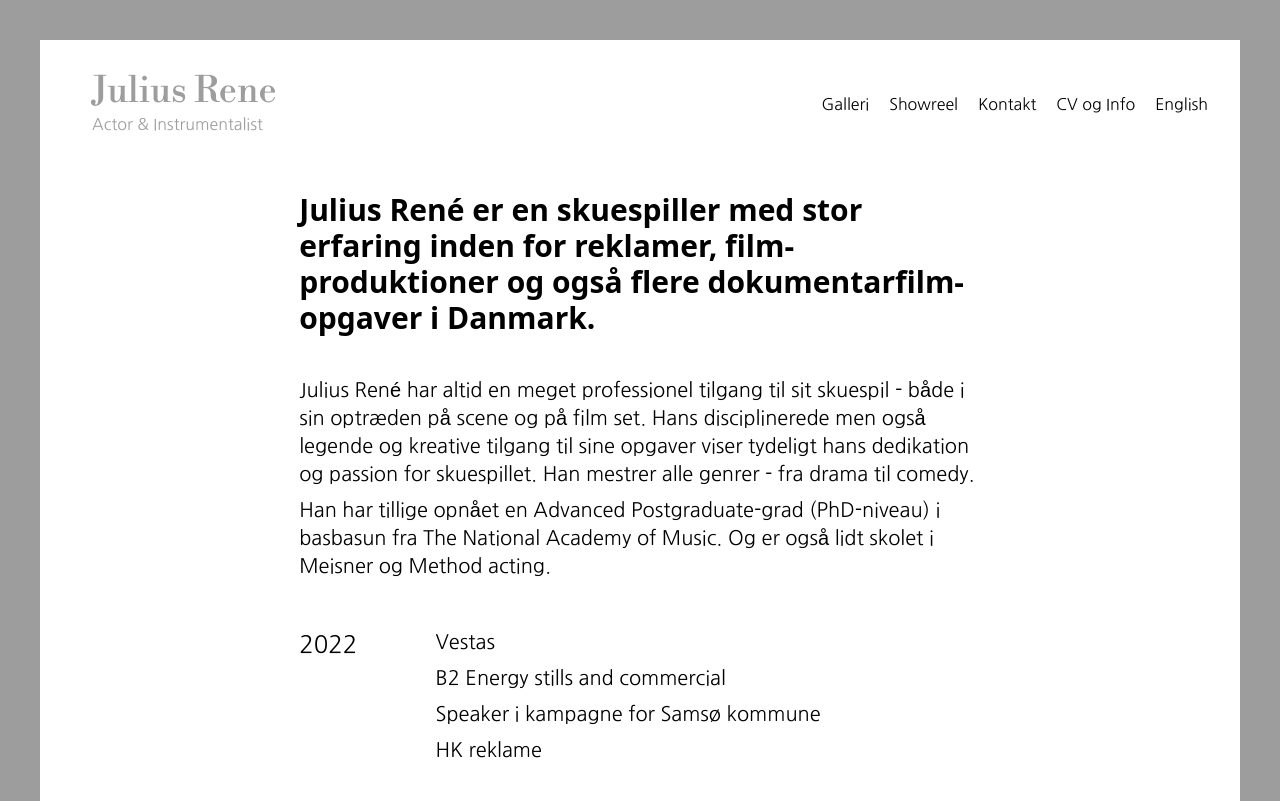
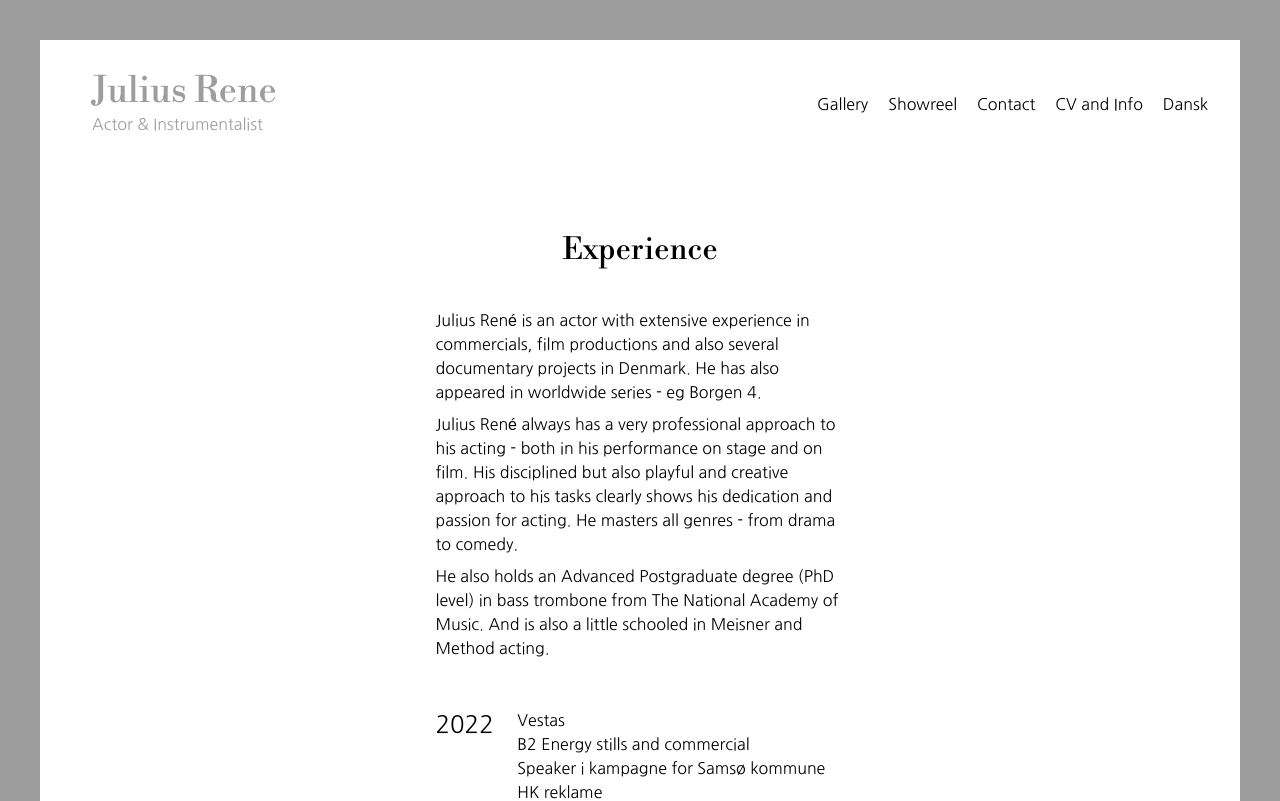
Before and after one commit to Claudiu-Ionel/rene-website, a Next.js app: page /PageCV in a window 1280 px wide. Shown: the top 801 px of the page. Built offline with nearby package versions, Linux system fonts and the light colour scheme.

Commit message:
Added global translation over the whole website

```diff
--- a/app/Components/Experience.js
+++ b/app/Components/Experience.js
@@ -1,29 +1,23 @@
 "use client";
 
-import { useState, useEffect } from "react";
+import { useContext } from "react";
 
 import { experienceTimeline } from "../data/data";
+import { AppContext } from "../layout";
 
 export default function Experience() {
-  const [isClicked, setIsClicked] = useState(false);
-  function handleClick() {
-    setIsClicked(!isClicked);
-  }
-  useEffect(() => {
-    handleClick();
-  }, []);
+  const { englishVersion } = useContext(AppContext);
 
   return (
     <article className="w-full bg-white flex flex-col items-center">
-      <button onClick={handleClick}>{isClicked ? "en" : "da"}</button>
       <h2 className="font-primary text-3xl my-10">
-        {isClicked ? "Erfaring" : "Experience"}
+        {englishVersion ? "Erfaring" : "Experience"}
       </h2>
 
       {/* Autobiography text section: */}
 
       <section className="w-[60%] lg:w-[90%] mb-10 font-secondary">
-        <div className={"[&>p]:mb-2" + (isClicked ? " block" : " hidden")}>
+        <div className={"[&>p]:mb-2" + (englishVersion ? " block" : " hidden")}>
           <p>
             Julius René er en skuespiller med stor erfaring inden for reklamer,
             film-produktioner og også flere dokumentarfilm-opgaver i Danmark.
@@ -42,7 +36,7 @@ export default function Experience() {
             Meisner og Method acting.
           </p>
         </div>
-        <div className={"[&>p]:mb-2" + (isClicked ? " hidden" : " block")}>
+        <div className={"[&>p]:mb-2" + (englishVersion ? " hidden" : " block")}>
           <p>
             Julius René is an actor with extensive experience in commercials,
             film productions and also several documentary projects in Denmark.
--- a/app/Components/Nav.js
+++ b/app/Components/Nav.js
@@ -1,13 +1,14 @@
 "use client";
 
 import Link from "next/link";
-import { useState, useEffect } from "react";
+import { useState, useEffect, useContext } from "react";
 import HamburgerMenu from "./HamburgerMenu";
 import useMediaQuery from "../utils/useMediaQueries";
+import { AppContext } from "../layout";
 
 export default function Nav({ setSidebarOpen, sidebarOpen }) {
+  const { englishVersion, setEnglishVersion } = useContext(AppContext);
   const breakPoint = useMediaQuery(768);
-
   // Nav links for EN and DA languages:
   const linksDa = [
     { name: "Galleri", href: "/Gallery" },
@@ -22,8 +23,7 @@ export default function Nav({ setSidebarOpen, sidebarOpen }) {
     { name: "CV and Info", href: "/PageCV" },
   ];
 
-  const [hover, setHover] = useState(false);
-  const [hoveredLink, setHoveredLink] = useState(null);
+  console.log(englishVersion);
 
   // Change language functionality:
   const [danish, setDanish] = useState(false);
@@ -32,9 +32,13 @@ export default function Nav({ setSidebarOpen, sidebarOpen }) {
   }
   useEffect(() => {
     changeLang();
+    setEnglishVersion();
   }, []);
 
-  const linksToRender = danish ? linksDa : linksEn;
+  const linksToRender = englishVersion ? linksDa : linksEn;
+
+  const [hover, setHover] = useState(false);
+  const [hoveredLink, setHoveredLink] = useState(null);
 
   // hover effect for links
   function hoverEffect(link) {
@@ -76,7 +80,9 @@ export default function Nav({ setSidebarOpen, sidebarOpen }) {
             );
           })}
           <li className="flex align-middle">
-            <button onClick={changeLang}>{danish ? "English" : "Dansk"}</button>
+            <button onClick={changeLang}>
+              {englishVersion ? "English" : "Dansk"}
+            </button>
           </li>
         </ul>
       </nav>
@@ -91,7 +97,11 @@ export default function Nav({ setSidebarOpen, sidebarOpen }) {
           <h1 className="text-4xl font-primary">
             <Link href="/">Julius Rene</Link>
           </h1>
-          <h3 className="">Actor & Instrumentalist</h3>
+          <h3>
+            {!englishVersion
+              ? "Actor & Instrumentalist"
+              : "Skuespiller og instrumentalist"}
+          </h3>
         </div>
         <ul
           onMouseLeave={() => {
@@ -120,7 +130,9 @@ export default function Nav({ setSidebarOpen, sidebarOpen }) {
             );
           })}
           <li className="flex align-middle">
-            <button onClick={changeLang}>{danish ? "English" : "Dansk"}</button>
+            <button onClick={() => setEnglishVersion(!englishVersion)}>
+              {englishVersion ? "English" : "Dansk"}
+            </button>
           </li>
         </ul>
       </nav>
--- a/app/Contact/page.js
+++ b/app/Contact/page.js
@@ -1,12 +1,18 @@
+"use client";
+
+import { useContext } from "react";
+import { AppContext } from "../layout";
+
 export default function Contact() {
+  const { englishVersion } = useContext(AppContext);
   return (
     <div className="w-full bg-white flex flex-col items-center">
       <div className="w-full bg-white px-8 py-6 h-[128px] md:hidden"></div>
       <h2 className="w-1/3 font-primary text-3xl my-10 sm:w-full text-center">
-        Contact me:
+        {!englishVersion ? "Contact me:" : "Kontakt mig:"}
       </h2>
       <form className="w-1/3 md:w-full md:px-5 flex flex-col items-center [&>label]:w-full [&>label]:font-secondary [&>input]:w-full [&>input]:bg-backgroundColor/25 [&>input]:rounded-md [&>input]:p-2 [&>input]:mb-4 [&>input]:font-secondary">
-        <label for="userName">Name:</label>
+        <label for="userName">{!englishVersion ? "Name" : "Navn:"}</label>
         <input type="text" name="userName" required></input>
 
         <label for="userEmail" required>
@@ -14,10 +20,10 @@ export default function Contact() {
         </label>
         <input type="email" name="userEmail"></input>
 
-        <label for="subject">Subject:</label>
+        <label for="subject">{!englishVersion ? "Subject" : "Emne:"}</label>
         <input type="text" name="subject"></input>
 
-        <label for="message">Message:</label>
+        <label for="message">{!englishVersion ? "Message:" : "Besked:"}</label>
         <textarea
           name="message"
           className="bg-backgroundColor/25 rounded-md p-2 font-secondary w-full"
--- a/app/PageCV/page.js
+++ b/app/PageCV/page.js
@@ -8,75 +8,12 @@ export default function PageCV() {
     <div className="w-full bg-white px-8 py-6 h-fit flex flex-col sm:px-4 min-h-screen grow">
       <div className="w-full bg-white px-8 py-6 h-[128px] md:hidden"></div>
       <article className="w-full bg-white flex flex-col items-center">
-        <h1 className="text-3xl mb-10 w-[60%] font-semibold md:w-full md:pt-10 md:px-9 sm:px-2 sm:text-2xl">
-          Julius René er en skuespiller med stor erfaring inden for reklamer
-          <span className="sm:hidden">
-            , film-produktioner og også flere dokumentarfilm-opgaver i Danmark.
-          </span>
-        </h1>
         {/* Autobiography text section: */}
         <section className="w-[60%] lg:w-[90%] mb-10 font-secondary">
-          <div
-            className={
-              "[&>p]:mb-2 [&>p]:text-xl" + (isClicked ? " block" : " hidden")
-            }
-          >
-            <p>
-              Julius René har altid en meget professionel tilgang til sit
-              skuespil - både i sin optræden på scene og på film set.{" "}
-              <span className="sm:hidden">
-                Hans disciplinerede men også legende og kreative tilgang til
-                sine opgaver viser tydeligt hans dedikation og passion for
-                skuespillet. Han mestrer alle genrer - fra drama til comedy.
-              </span>
-            </p>
-            <p className="sm:hidden">
-              Han har tillige opnået en Advanced Postgraduate-grad (PhD-niveau)
-              i basbasun fra The National Academy of Music. Og er også lidt
-              skolet i Meisner og Method acting.
-            </p>
-          </div>
-          <div
-            className={
-              "[&>p]:mb-2 [&>p]:text-xl" + (isClicked ? " hidden" : " block")
-            }
-          >
-            <p>
-              Julius René is an actor with extensive experience in commercials,
-              film productions and also several documentary projects in Denmark.
-              He has also appeared in worldwide series - eg Borgen 4.
-            </p>
-            <p>
-              Julius René always has a very professional approach to his acting
-              - both in his performance on stage and on film. His disciplined
-              but also playful and creative approach to his tasks clearly shows
-              his dedication and passion for acting. He masters all genres -
-              from drama to comedy.
-            </p>
-            <p>
-              He also holds an Advanced Postgraduate degree (PhD level) in bass
-              trombone from The National Academy of Music. And is also a little
-              schooled in Meisner and Method acting.
-            </p>
-          </div>
+          <Experience />
         </section>
 
         {/* The projects timeline: */}
-
-        <section className="w-[60%] lg:w-[90%]">
-          {experienceTimeline.map(({ year, projects }, idx) => (
-            <div key={idx} className="w-full flex mb-10 lg:flex-col">
-              <h3 className="text-2xl w-[20%] font-secondary md:mb-4">
-                {year}
-              </h3>
-              <div className="w-[80%] font-secondary [&>p]:mb-2 [&>p]:text-xl ">
-                {projects.map((project, idx) => (
-                  <p key={idx}>{project}</p>
-                ))}
-              </div>
-            </div>
-          ))}
-        </section>
       </article>
     </div>
   );
--- a/app/layout.js
+++ b/app/layout.js
@@ -2,15 +2,18 @@
 
 import "./globals.css";
 import Footer from "./Components/Footer";
-import { useState } from "react";
+import { useState, createContext } from "react";
 import TopNavbar from "./Components/TopNavbar";
 import SideNavbar from "./Components/SideNavbar";
 import useMediaQuery from "./utils/useMediaQueries";
 import Nav from "./Components/Nav.js";
 
+export const AppContext = createContext({});
+
 export default function RootLayout({ children }) {
   const [sidebarOpen, setSidebarOpen] = useState(false);
-  const [englishVersion, setEnglishVersion] = useState(false);
+  const [englishVersion, setEnglishVersion] = useState(true);
+
   return (
     <html lang="en">
       <body
@@ -20,11 +23,16 @@ export default function RootLayout({ children }) {
         suppressHydrationWarning={true}
       >
         {/* <SideNavbar sidebarOpen={sidebarOpen} setSidebarOpen={setSidebarOpen} /> */}
-
-        <Nav sidebarOpen={sidebarOpen} setSidebarOpen={setSidebarOpen} />
-        <main className="bg-backgroundColor p-10 relative flex min-h-screen h-4/5 flex-col items-center justify-between sm:p-6">
-          {children}
-        </main>
+        <AppContext.Provider value={{ englishVersion, setEnglishVersion }}>
+          <Nav
+            sidebarOpen={sidebarOpen}
+            setSidebarOpen={setSidebarOpen}
+            setEnglishVersion={setEnglishVersion}
+          />
+          <main className="bg-backgroundColor p-10 relative flex min-h-screen h-4/5 flex-col items-center justify-between sm:p-6">
+            {children}
+          </main>
+        </AppContext.Provider>
         <Footer />
       </body>
     </html>
```
